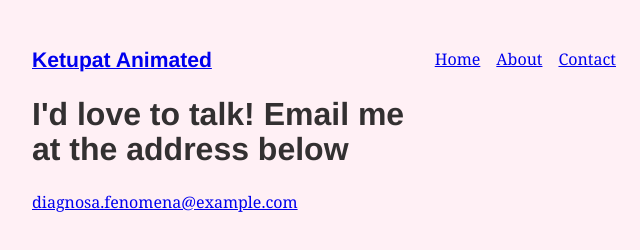
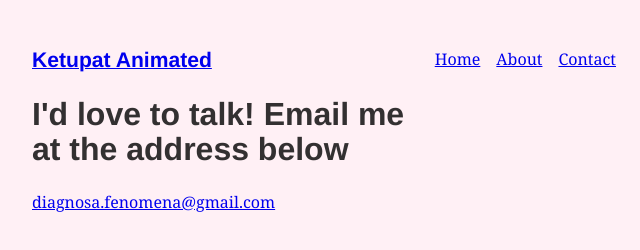
Before and after one commit to diagnosa/ketupat-animated, a Gatsby site: page /contact in a window 1280 px wide. Shown: the full height of the page, 308-948 px from the left. Built offline with nearby package versions, Linux system fonts and the light colour scheme; Gatsby itself is replaced by a stand-in of ours.

Commit message:
change the active email address

```diff
--- a/src/pages/contact.js
+++ b/src/pages/contact.js
@@ -6,8 +6,8 @@ export default function Contact() {
         <Container>
             <h1>I'd love to talk! Email me at the address below</h1>
             <p>
-                <a href="mailto:diagnosa.fenomena@example.com">
-                    diagnosa.fenomena@example.com
+                <a href="mailto:diagnosa.fenomena@gmail.com">
+                    diagnosa.fenomena@gmail.com
                 </a>
             </p>
         </Container>
```
